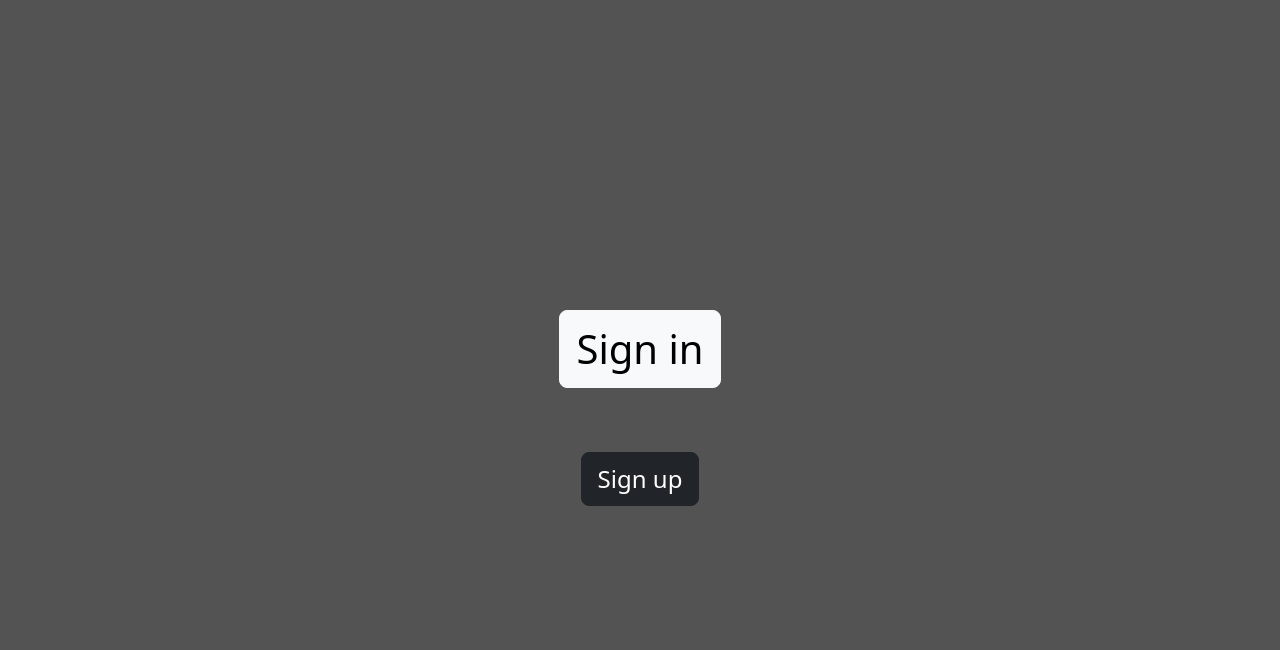
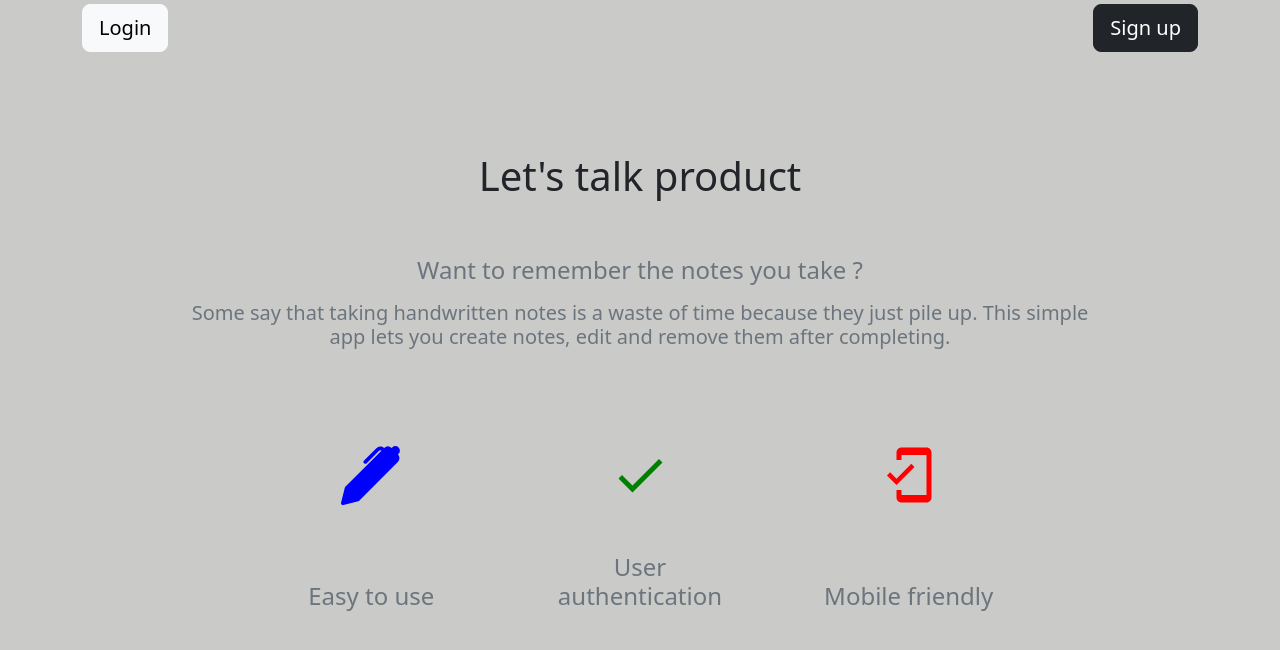
Before and after one commit to qbuus/FullstackToDo, a React (Create React App) app in the folder todofrontend/: page / in a window 1280 px wide. Shown: the top 650 px of the page. Built offline with nearby package versions, Linux system fonts and the light colour scheme.

Commit message:
prio login page styles + favicon + meta description

```diff
--- a/todofrontend/public/index.html
+++ b/todofrontend/public/index.html
@@ -2,9 +2,14 @@
 <html lang="en">
   <head>
     <meta charset="utf-8" />
+    <link rel="icon" href="%PUBLIC_URL%/favicon.ico" />
     <meta
       name="viewport"
       content="width=device-width, initial-scale=1"
+    />
+    <meta
+      name="description"
+      content="Taking note has never been easier"
     />
 
     <!--
@@ -21,11 +26,12 @@
       work correctly both with client-side routing and a non-root public URL.
       Learn how to configure a non-root public URL by running `npm run build`.
     -->
-    <title>Fullstack mern docker</title>
+    <title>Simple note app</title>
   </head>
   <body>
     <noscript
-      >You need to enable JavaScript to run this app.</noscript
+      >You need to enable JavaScript to run this
+      app.</noscript
     >
     <div id="root"></div>
     <!--
--- a/todofrontend/src/components/NotAuthMainPage.tsx
+++ b/todofrontend/src/components/NotAuthMainPage.tsx
@@ -1,27 +1,100 @@
-import { Button } from "react-bootstrap";
+import { Button, Col, Row } from "react-bootstrap";
 import { Link } from "react-router-dom";
+import { MdDone, MdMobileFriendly } from "react-icons/md";
+import { BsPenFill } from "react-icons/bs";
 
 export default function NotAuthMainPage() {
   return (
-    <div className="vh-100 d-flex flex-column justify-content-center align-items-center gap-5">
-      <div className="d-flex justify-content-center align-items-center w-100 py-3 py-3">
+    <>
+      <div className="d-flex flex-column gap-5">
+        <div className="d-flex justify-content-between align-items-center py-1 mb-5">
+          <div className="d-flex align-items-center gap-1">
             <div>
               <Link to="/signin">
                 <Button variant="light" size="lg">
-              <div className="fs-1">Sign in</div>
+                  <div>Login</div>
                 </Button>
               </Link>
             </div>
           </div>
-      <div className="d-flex justify-content-center align-items-center">
+          <div className="d-flex align-items-center gap-3">
             <div>
               <Link to="/signup">
-            <Button variant="dark" as="button" size="lg">
-              <div className="fs-4">Sign up</div>
+                <Button
+                  variant="dark"
+                  as="button"
+                  size="lg"
+                >
+                  <div>Sign up</div>
                 </Button>
               </Link>
             </div>
           </div>
         </div>
+
+        <div className="d-flex flex-column align-items-center gap-5 justify-content-center">
+          <div className="d-flex align-items-center justify-content-center w-100">
+            <h1 className="text-center text-dark">
+              Let's talk product
+            </h1>
+          </div>
+          <div className="d-flex flex-column align-items-center justify-content-center gap-2 px-5">
+            <h4 className="text-center text-secondary">
+              Want to remember the notes you take ?
+            </h4>
+            <h5 className="text-center px-5 text-secondary">
+              Some say that taking handwritten notes is a
+              waste of time because they just pile up. This
+              simple app lets you create notes, edit and
+              remove them after completing.
+            </h5>
+          </div>
+          <div className="mt-3">
+            <Row xs={1} md={3} className="g-5">
+              <Col>
+                <div className="d-flex flex-column justify-content-between align-items-center h-100 p-4">
+                  <BsPenFill color="blue" size={60} />
+                  <h4 className="mt-5 text-center text-secondary">
+                    Easy to use
+                  </h4>
+                </div>
+              </Col>
+              <Col>
+                <div className="d-flex flex-column justify-content-between align-items-center h-100 p-4">
+                  <MdDone color="green" size={60} />
+                  <h4 className="mt-5 text-center text-secondary">
+                    User authentication
+                  </h4>
+                </div>
+              </Col>
+              <Col>
+                <div className="d-flex flex-column justify-content-between align-items-center h-100 p-4">
+                  <MdMobileFriendly
+                    color="red"
+                    size={60}
+                  />
+                  <h4 className="mt-5 text-center text-secondary">
+                    Mobile friendly
+                  </h4>
+                </div>
+              </Col>
+            </Row>
+          </div>
+        </div>
+      </div>
+    </>
   );
 }
+
+/* <Link to="/signin">
+            <Button variant="light" size="lg">
+              <div className="fs-1">Sign in</div>
+            </Button>
+          </Link>
+
+
+<Link to="/signup">
+            <Button variant="dark" as="button" size="lg">
+              <div className="fs-4">Sign up</div>
+            </Button>
+          </Link> */
--- a/todofrontend/src/index.css
+++ b/todofrontend/src/index.css
@@ -5,11 +5,11 @@
 }
 
 html {
-  font-family: Arial, Helvetica, sans-serif;
+  font-family: Helvetica, sans-serif;
 }
 
 body {
-  background-color: rgb(83, 83, 83);
+  background-color: rgb(202, 202, 201);
 }
 
 a {
```
Also changed, not shown: 1 other file (tests, documents, lock files or other folders). Lines whose indentation alone changed are shown as unchanged.
